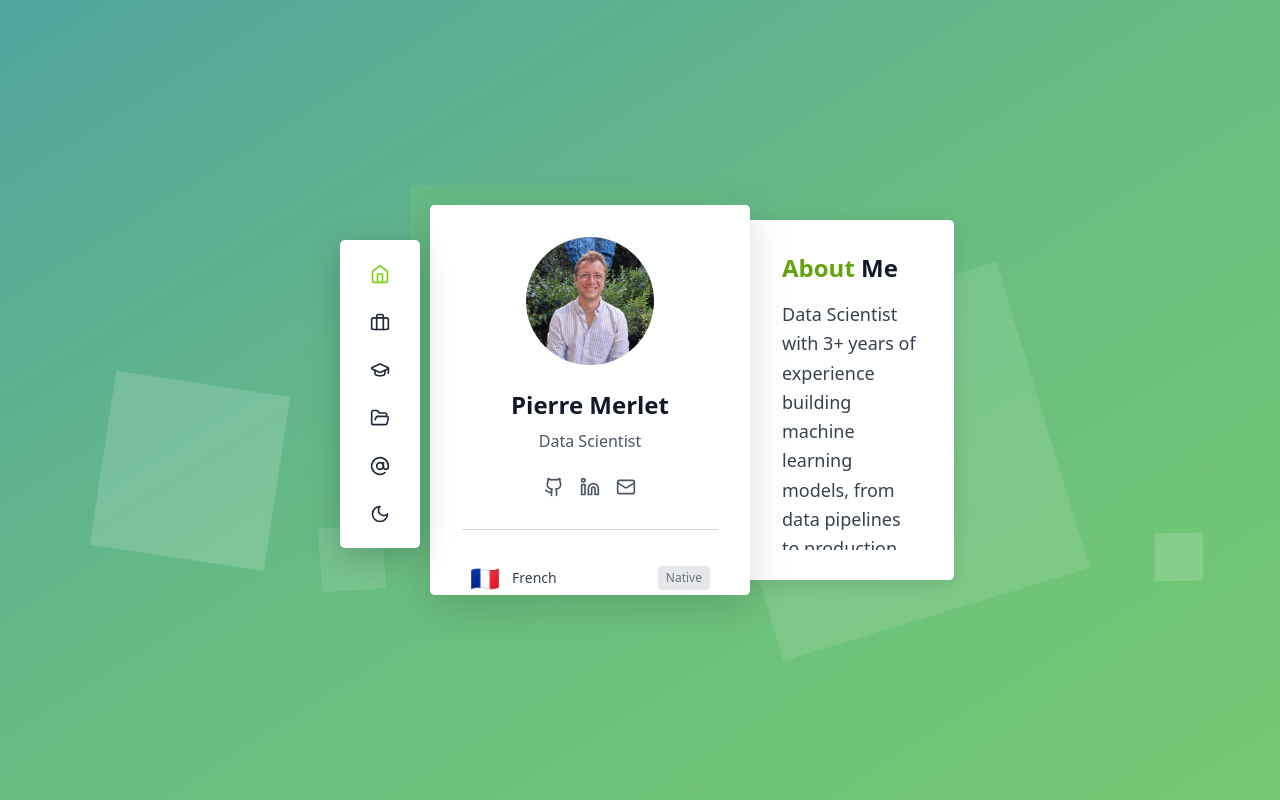
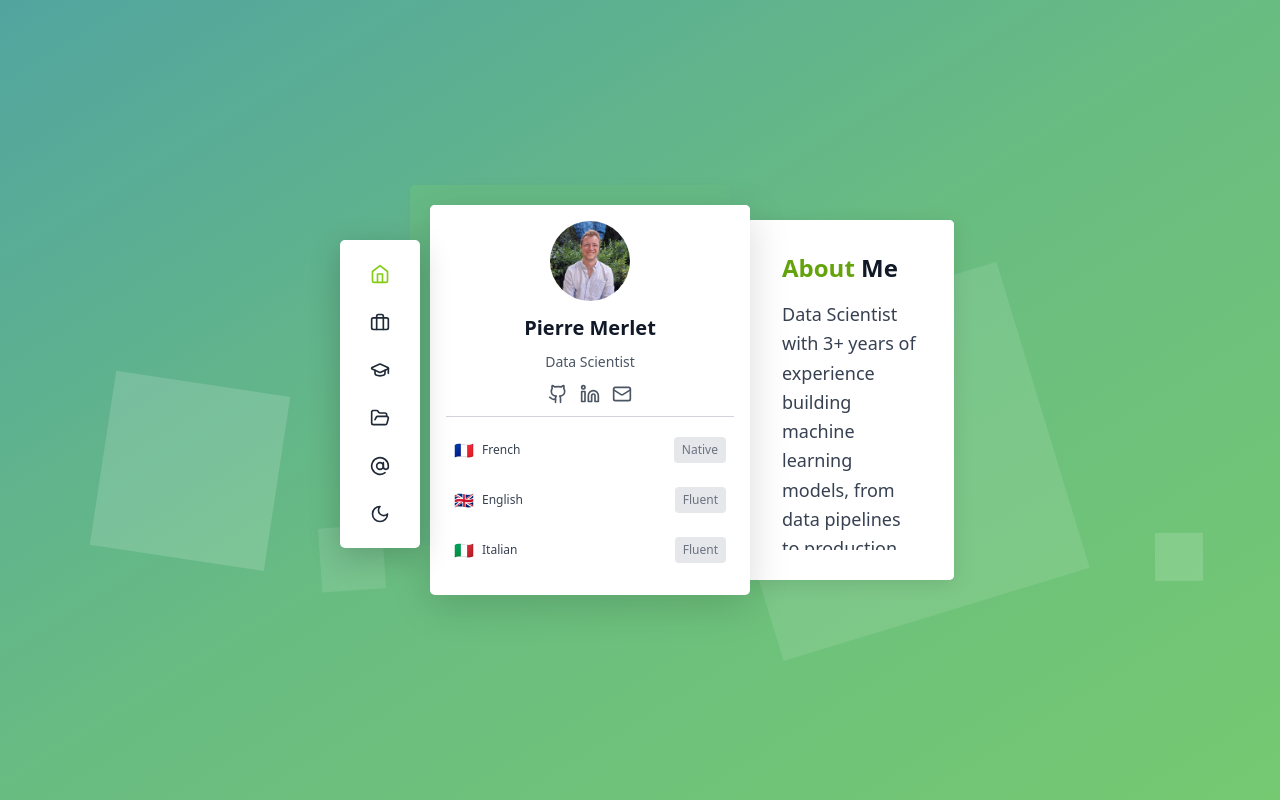
Before and after one commit to PierreMrt/nextjs-portfolio, a Next.js app: page /en in a window 1280 px wide. Built offline with nearby package versions, Linux system fonts and the light colour scheme.

Commit message:
added more responsiveness to smaller desktop screens

```diff
--- a/app/globals.css
+++ b/app/globals.css
@@ -299,4 +299,26 @@
   .gap-fluid {
     gap: clamp(0.2rem, 1.5vh, 1.5rem);
   }
+  .text-fluid-sm {
+    font-size: clamp(0.75rem, 1.2vh, 0.875rem);
+  }
+  .text-fluid-base {
+    font-size: clamp(0.875rem, 1.5vh, 1rem);
+  }
+  .text-fluid-lg {
+    font-size: clamp(1rem, 2vh, 1.125rem);
+  }
+  .text-fluid-2xl {
+    font-size: clamp(1.25rem, 2.5vh, 1.5rem);
+  }
+  .p-fluid {
+    padding: clamp(1rem, 2vh, 2rem);
+  }
+  .mb-fluid {
+    margin-bottom: clamp(0.5rem, 1.5vh, 1.5rem);
+  }
+  .w-fluid-profile {
+    width: clamp(4rem, 10vh, 8rem);
+    height: clamp(4rem, 10vh, 8rem);
+  }
 }
--- a/components/layout/ProfileCard.tsx
+++ b/components/layout/ProfileCard.tsx
@@ -87,8 +87,8 @@ export default function ProfileCard() {
       </div>
 
       {/* Desktop Sidebar (hidden on mobile) */}
-      <div className="hidden md:flex w-80 bg-white dark:bg-[#31313a] dark:border-gray-600 flex-col p-8 overflow-y-auto">
-        <div className="w-32 h-32 rounded-full overflow-hidden mb-6 bg-gray-200 dark:bg-gray-700 mx-auto">
+      <div className="hidden md:flex w-80 bg-white dark:bg-[#31313a] dark:border-gray-600 flex-col p-fluid overflow-y-auto">
+        <div className="w-fluid-profile rounded-full overflow-hidden mb-fluid bg-gray-200 dark:bg-gray-700 mx-auto">
           <Image
             src="/images/profile.jpg"
             alt="Pierre MERLET"
@@ -98,15 +98,15 @@ export default function ProfileCard() {
           />
         </div>
 
-        <h1 className="text-2xl font-semibold text-gray-900 dark:text-gray-100 mb-2 text-center">
+        <h1 className="text-fluid-2xl font-semibold text-gray-900 dark:text-gray-100 mb-2 text-center">
           {t('profile.name')}
         </h1>
 
-        <p className="text-gray-600 dark:text-gray-400 mb-6 text-center">
+        <p className="text-fluid-base text-gray-600 dark:text-gray-400 mb-fluid text-center">
           {t('profile.title')}
         </p>
 
-        <div className="flex gap-4 items-center justify-center mb-8">
+        <div className="flex gap-fluid items-center justify-center mb-fluid">
           <a href="https://github.com/PierreMrt" target="_blank" rel="noopener noreferrer" className="text-gray-600 dark:text-gray-400 hover:text-lime-500 transition-colors" aria-label="GitHub">
             <Github className="w-5 h-5" />
           </a>
@@ -118,38 +118,38 @@ export default function ProfileCard() {
           </a>
         </div>
 
-        <div className="border-t border-gray-300 dark:border-gray-600 mb-6"></div>
+        <div className="border-t border-gray-300 dark:border-gray-600 mb-fluid"></div>
 
-        <div className="space-y-3">
+        <div className="space-y-2">
           <button
             onClick={() => setLocale('fr')}
             className="w-full flex items-center justify-between hover:bg-gray-100 dark:hover:bg-[#222832] p-2 rounded transition-colors"
           >
-            <div className="flex items-center gap-3">
-              <span className="text-2xl">🇫🇷</span>
-              <span className="text-sm font-medium text-gray-700 dark:text-gray-300">{t('profile.languages.french')}</span>
+            <div className="flex items-center gap-2">
+              <span className="text-fluid-lg">🇫🇷</span>
+              <span className="text-fluid-sm font-medium text-gray-700 dark:text-gray-300">{t('profile.languages.french')}</span>
             </div>
-            <span className="text-xs text-gray-500 dark:text-gray-400 bg-gray-200 dark:bg-[#222832] px-2 py-1 rounded">{t('profile.languages.levels.native')}</span>
+            <span className="text-fluid-sm text-gray-500 dark:text-gray-400 bg-gray-200 dark:bg-[#222832] px-2 py-1 rounded">{t('profile.languages.levels.native')}</span>
           </button>
           <button
             onClick={() => setLocale('en')}
             className="w-full flex items-center justify-between hover:bg-gray-100 dark:hover:bg-[#222832] p-2 rounded transition-colors"
           >
-            <div className="flex items-center gap-3">
-              <span className="text-2xl">🇬🇧</span>
-              <span className="text-sm font-medium text-gray-700 dark:text-gray-300">{t('profile.languages.english')}</span>
+            <div className="flex items-center gap-2">
+              <span className="text-fluid-lg">🇬🇧</span>
+              <span className="text-fluid-sm font-medium text-gray-700 dark:text-gray-300">{t('profile.languages.english')}</span>
             </div>
-            <span className="text-xs text-gray-500 dark:text-gray-400 bg-gray-200 dark:bg-[#222832] px-2 py-1 rounded">{t('profile.languages.levels.fluent')}</span>
+            <span className="text-fluid-sm text-gray-500 dark:text-gray-400 bg-gray-200 dark:bg-[#222832] px-2 py-1 rounded">{t('profile.languages.levels.fluent')}</span>
           </button>
           <button
             onClick={() => setLocale('it')}
             className="w-full flex items-center justify-between hover:bg-gray-100 dark:hover:bg-[#222832] p-2 rounded transition-colors"
           >
-            <div className="flex items-center gap-3">
-              <span className="text-2xl">🇮🇹</span>
-              <span className="text-sm font-medium text-gray-700 dark:text-gray-300">{t('profile.languages.italian')}</span>
+            <div className="flex items-center gap-2">
+              <span className="text-fluid-lg">🇮🇹</span>
+              <span className="text-fluid-sm font-medium text-gray-700 dark:text-gray-300">{t('profile.languages.italian')}</span>
             </div>
-            <span className="text-xs text-gray-500 dark:text-gray-400 bg-gray-200 dark:bg-[#222832] px-2 py-1 rounded">{t('profile.languages.levels.fluent')}</span>
+            <span className="text-fluid-sm text-gray-500 dark:text-gray-400 bg-gray-200 dark:bg-[#222832] px-2 py-1 rounded">{t('profile.languages.levels.fluent')}</span>
           </button>
         </div>
       </div>
```
